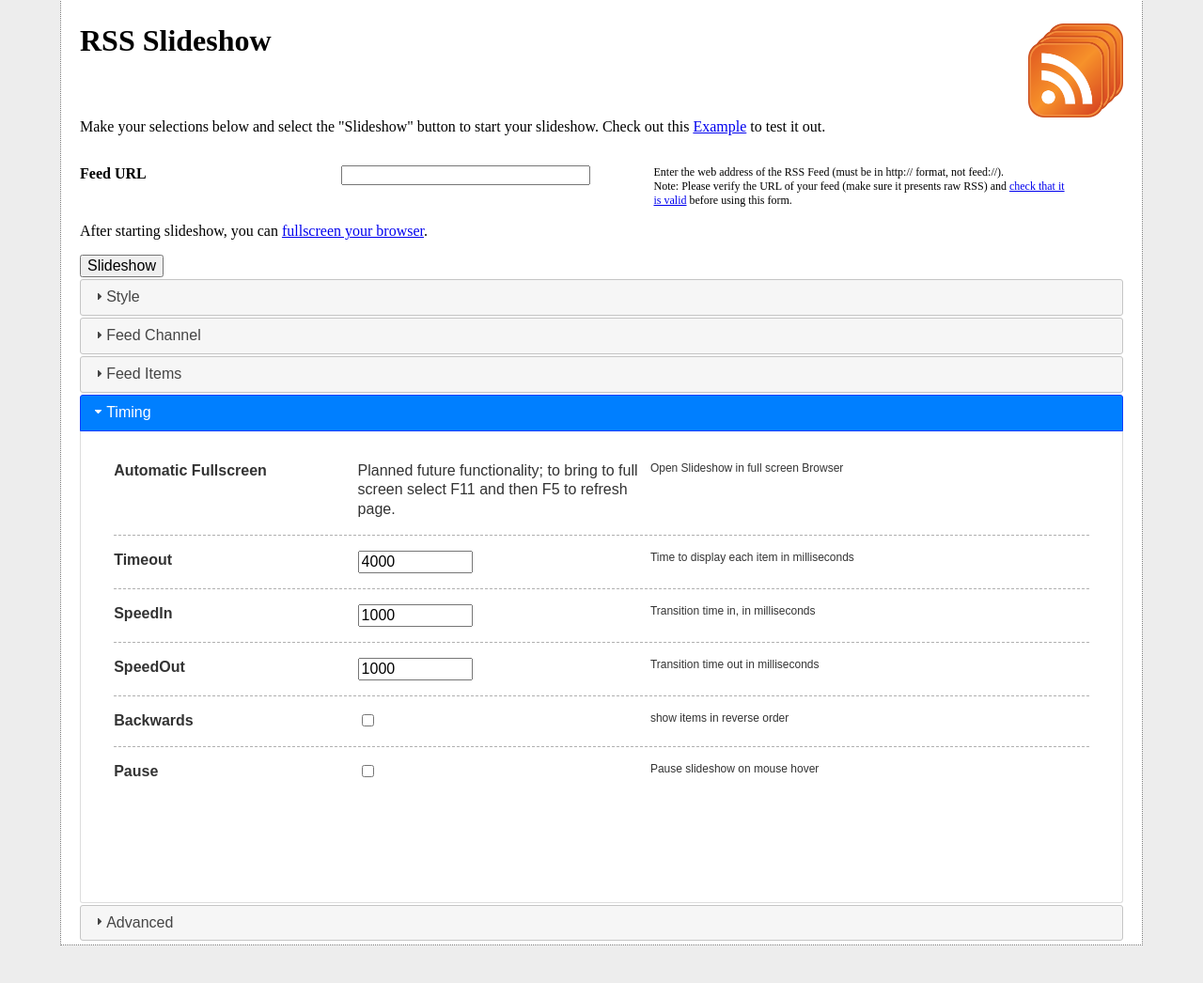
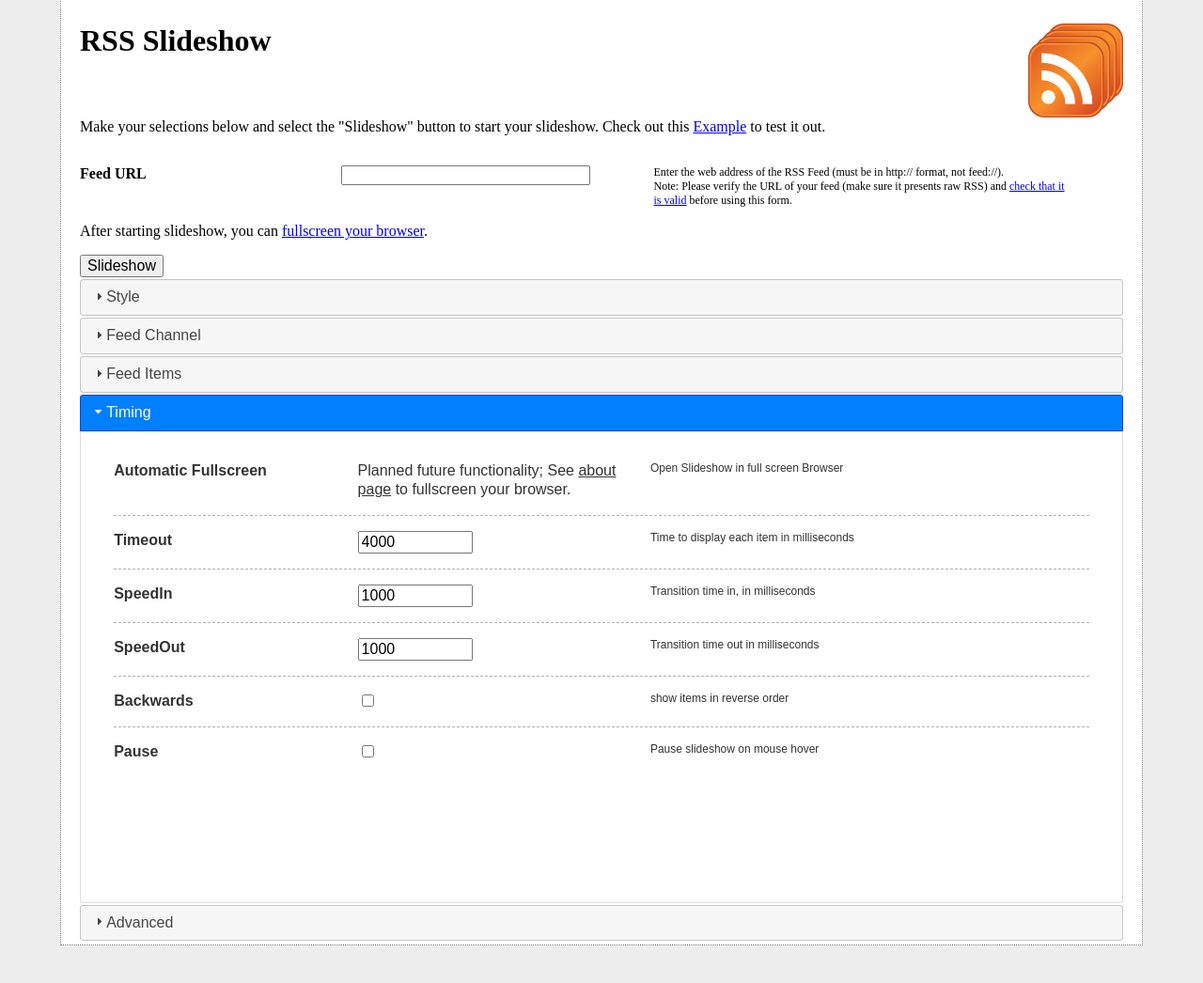
Before and after one commit to ljalg/rss-slideshow, a PHP site: page / in a window 1280 px wide, after a click on "Timing". Shown: the part 21-1067 px from the top of the page at 94% size. Run offline with PHP 8.4, Linux system fonts and the light colour scheme; data that the repository does not hold is empty; some libraries are stand-ins or nearby versions.

Commit message:
updated index to address fullscreen comment

```diff
--- a/index.php
+++ b/index.php
@@ -146,7 +146,7 @@ Check out this <a href="display.php?src=http://rssslideshow.algaze.org/example_f
 	<div>
 		<div class="option">
 			<div class="optiontitle">Automatic Fullscreen</div>
-			<div class="optioninput">Planned future functionality; to bring to full screen select F11 and then F5 to refresh page.</div>
+			<div class="optioninput">Planned future functionality; See <a href="about.php" target="_blank">about page</a> to fullscreen your browser.</div>
 			<div class="optionnote">Open Slideshow in full screen Browser</div>
 		</div>
 		<div class="option">
```
